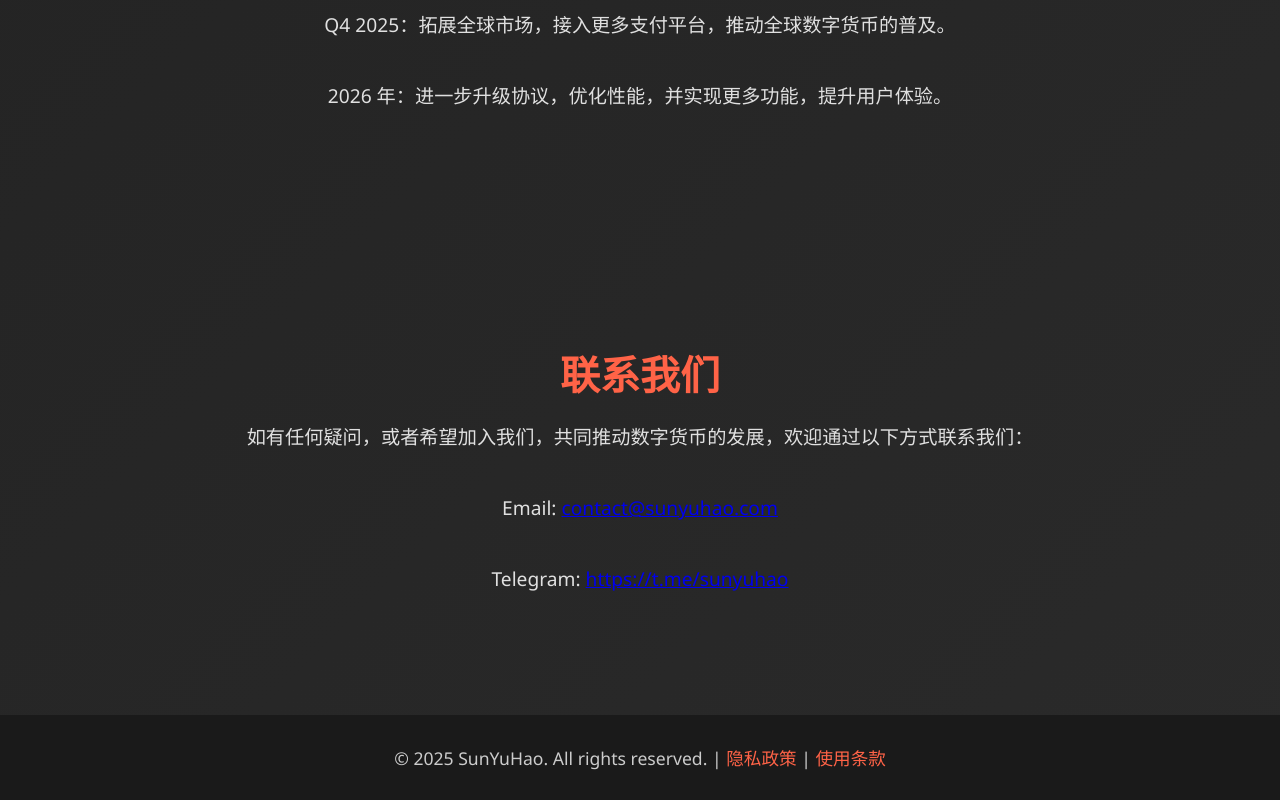
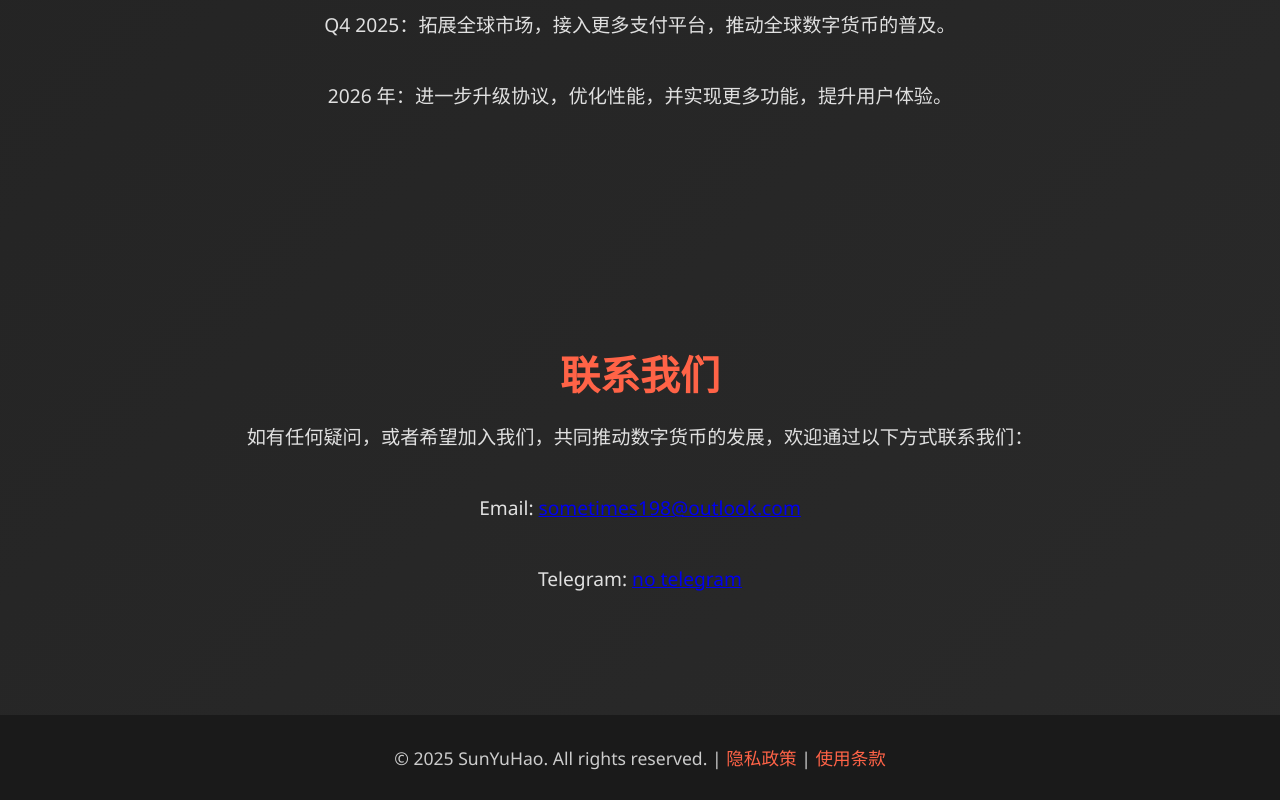
Before and after one commit to xuchacha888/sunyuahi-website, a plain HTML site: page docs/SUNYUHAO.html in a window 1280 px wide. Shown: the part 1962-2762 px from the top of the page. Drawn offline with Linux system fonts and the light colour scheme.

Commit message:
Update SUNYUHAO.html

```diff
--- a/docs/SUNYUHAO.html
+++ b/docs/SUNYUHAO.html
@@ -190,8 +190,8 @@
 <section id="contact" class="section">
     <h2 id="contactTitle">联系我们</h2>
     <p id="contactContent">如有任何疑问，或者希望加入我们，共同推动数字货币的发展，欢迎通过以下方式联系我们：</p>
-    <p>Email: <a href="mailto:contact@sunyuhao.com" id="contactEmail">contact@sunyuhao.com</a></p>
-    <p>Telegram: <a href="https://t.me/sunyuhao" id="contactTelegram">https://t.me/sunyuhao</a></p>
+    <p>Email: <a href="mailto:contact@sunyuhao.com" id="contactEmail">sometimes198@outlook.com</a></p>
+    <p>Telegram: <a href="https://t.me/sunyuhao" id="contactTelegram">no telegram</a></p>
 </section>
 
 <footer>
```
